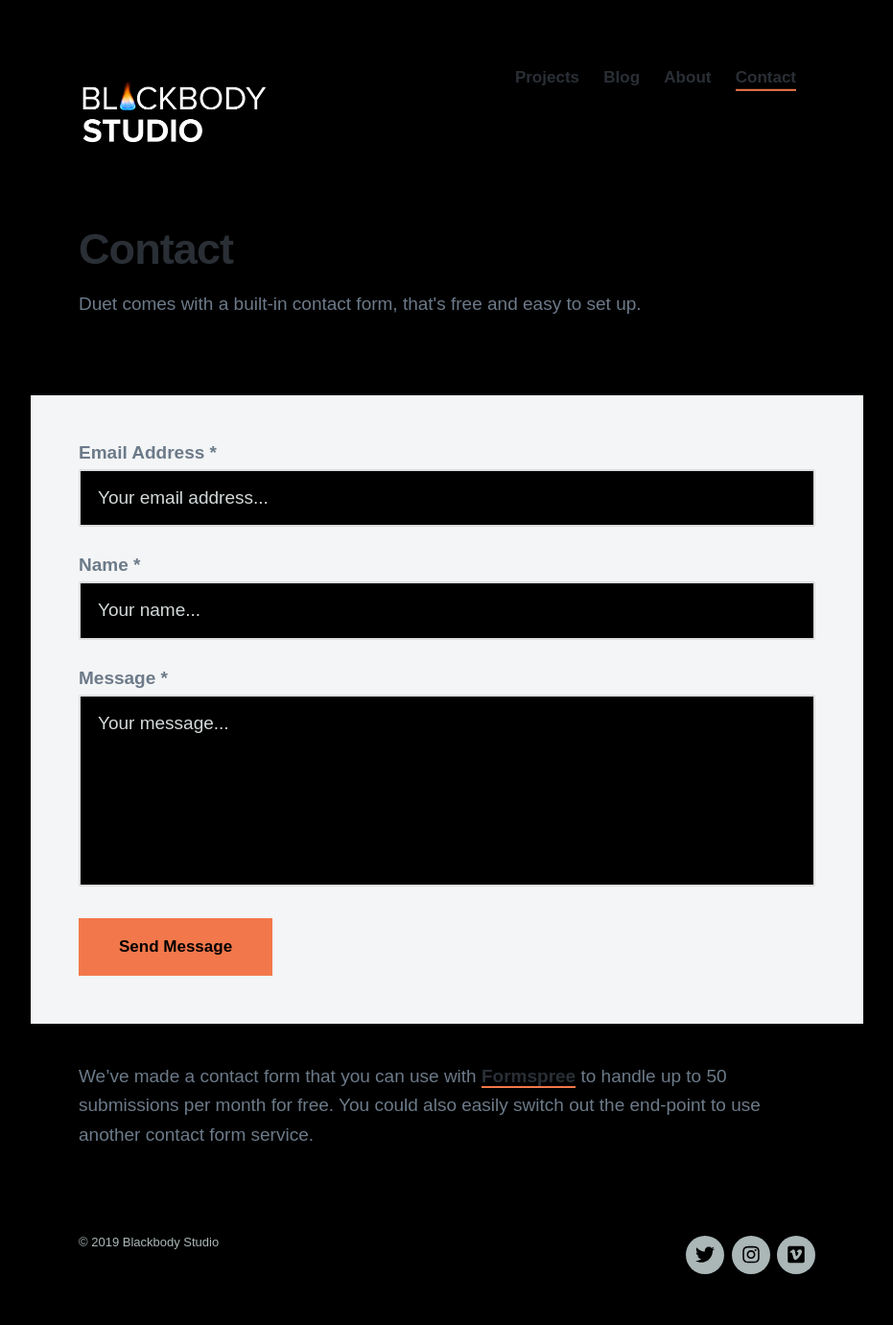
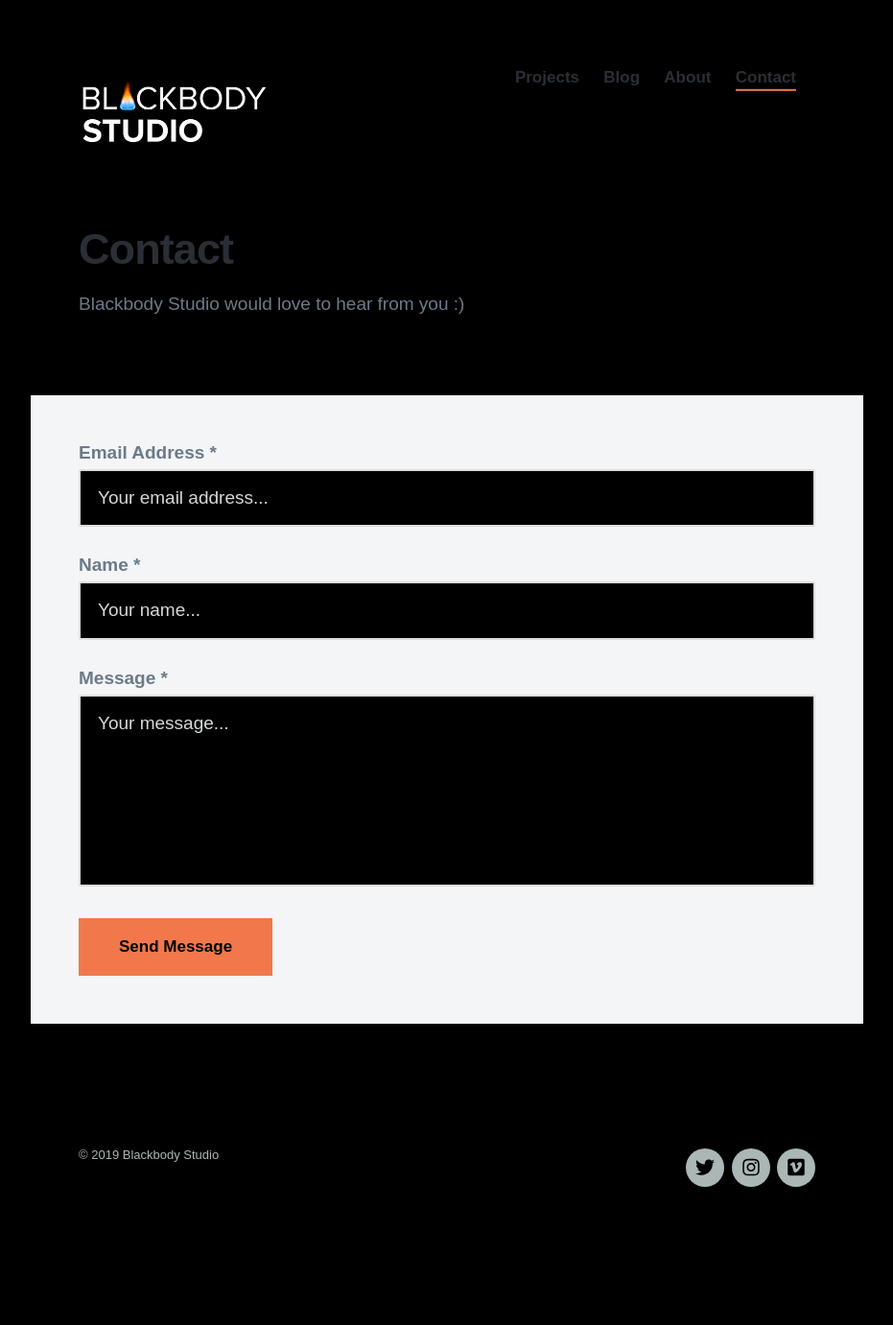
Before and after one commit to blackbody-studio/blackbody-studio.github.io, a Jekyll site: the page built from _pages/contact.md, in a window 1280 px wide. Shown: the whole page at 96% size, without its empty margins (174-1105 px from the left). Built offline with Jekyll 4.4.1, drawn with Linux system fonts in a browser that asks for light colours; nearby versions of some CDN libraries; some web fonts are replaced; after the commit the page ends 1290 px from its top, so only the background shows below that.

Commit message:
More changes

```diff
--- a/_data/settings.yml
+++ b/_data/settings.yml
@@ -20,7 +20,7 @@ menu_settings:
 footer_settings:
   logo_image:
   logo_width: 200
-  footer_tagline: 'tagline'
+  footer_tagline: ''
 
 grid_settings:
   overlay_opacity: 0.8
--- a/_pages/contact.md
+++ b/_pages/contact.md
@@ -1,10 +1,8 @@
 ---
 title: Contact
-subtitle: Duet comes with a built-in contact form, that's free and easy to set up.
-description: Duet is a beautiful Jekyll portfolio theme.
+subtitle: Blackbody Studio would love to hear from you :)
+description:
 featured_image: /images/demo/demo-landscape.jpg
 ---
 
 {% include contact-form.html %}
-
-We've made a contact form that you can use with [Formspree](https://formspree.io/) to handle up to 50 submissions per month for free. You could also easily switch out the end-point to use another contact form service.
--- a/blog/index.html
+++ b/blog/index.html
@@ -1,7 +1,7 @@
 ---
 layout: default
 title: Blog
-description: Duet includes a simple blog with pagination.
+description: Blackbody studio maintains a technology blog.
 featured_image: /images/social.jpg
 ---
 
@@ -10,7 +10,6 @@ featured_image: /images/social.jpg
 	<div class="wrap">
 
 		<h1>What we've been up to.</h1>
-		<p>Duet includes a simple blog with pagination.</p>
 
 	</div>
 
```
Also changed, not shown: _pages/about.md (+1 -1 lines), _pages/thanks.md (+1 -3 lines).
